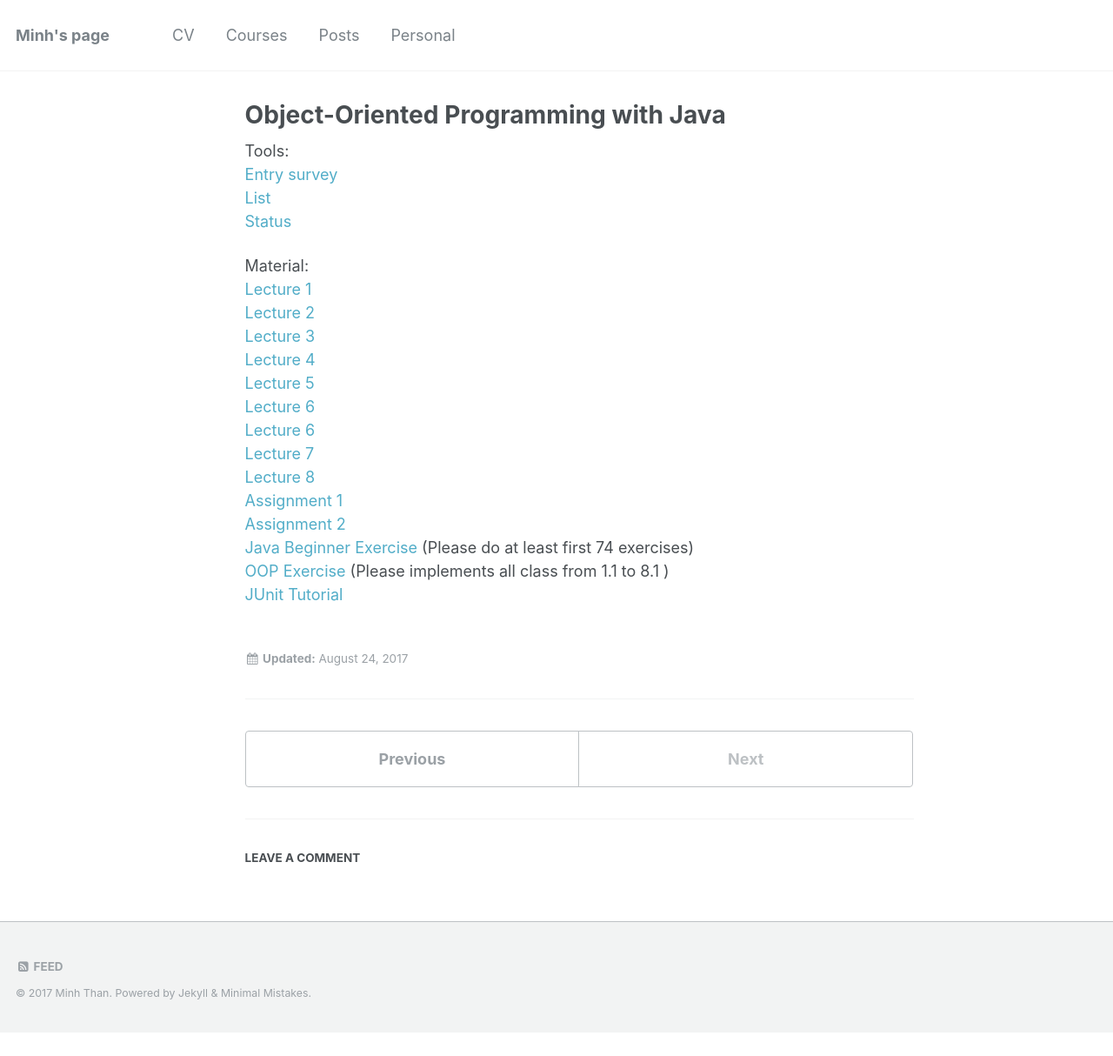
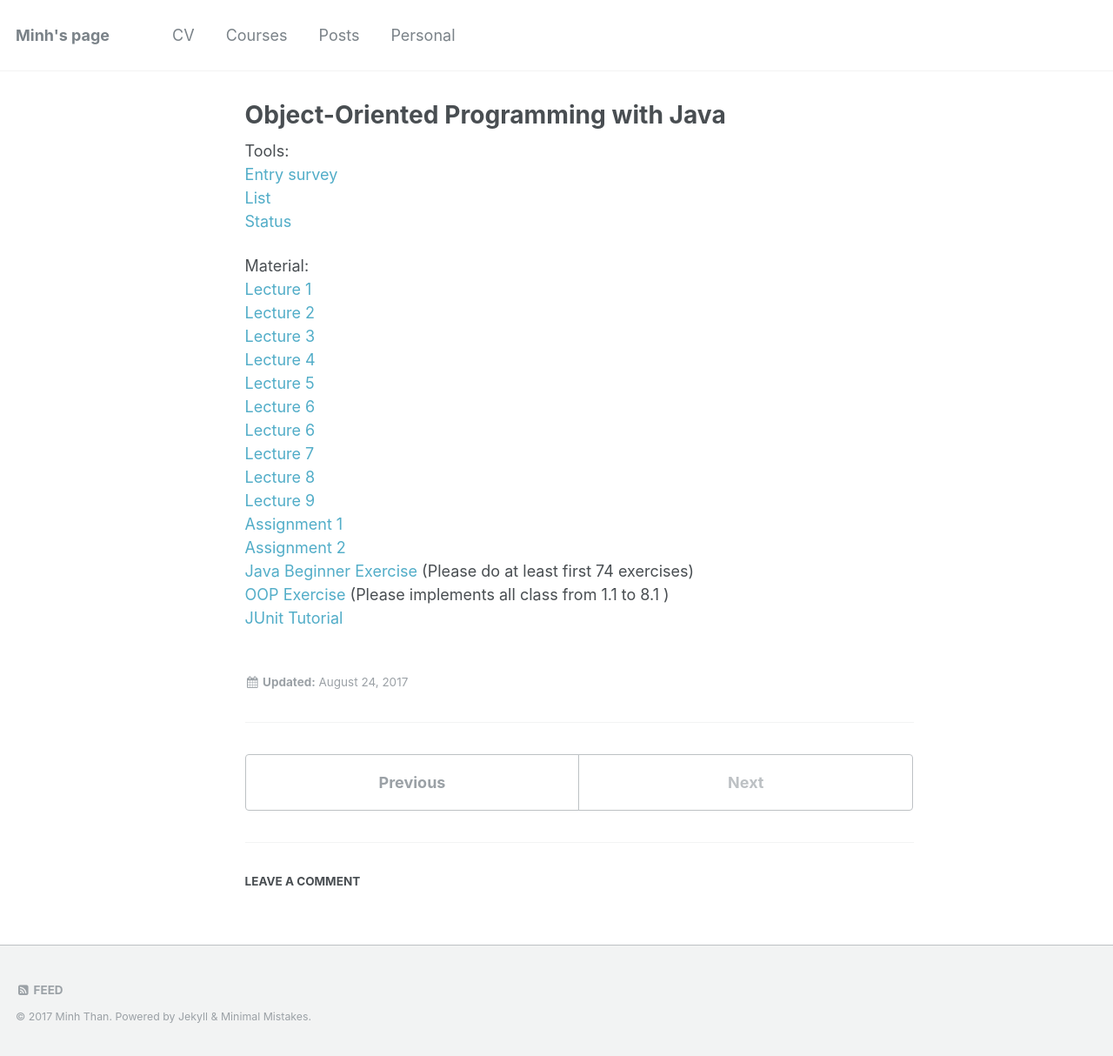
Before and after one commit to thanqminh/thanqminh.github.io, a Jekyll site: the page built from _courses/oopjava.md, in a window 1280 px wide. Shown: the whole page at 87% size. Built offline with Jekyll 4.4.1, drawn with Linux system fonts in a browser that asks for light colours; comment, search, counter and statistics services are not loaded; before the commit the page ends 1187 px from its top, so only the background shows below that.

Commit message:
add lecture9

```diff
--- a/_courses/oopjava.md
+++ b/_courses/oopjava.md
@@ -19,6 +19,7 @@ Material:
 [Lecture 6][lecture6]
 [Lecture 7][lecture7]
 [Lecture 8][lecture8]
+[Lecture 9][lecture9]
 [Assignment 1][assignment1]
 [Assignment 2][assignment2]
 [Java Beginner Exercise][exercise1] (Please do at least first 74 exercises)
```
Also changed, not shown: other parts of _courses/oopjava.md (+1 -0 lines).
